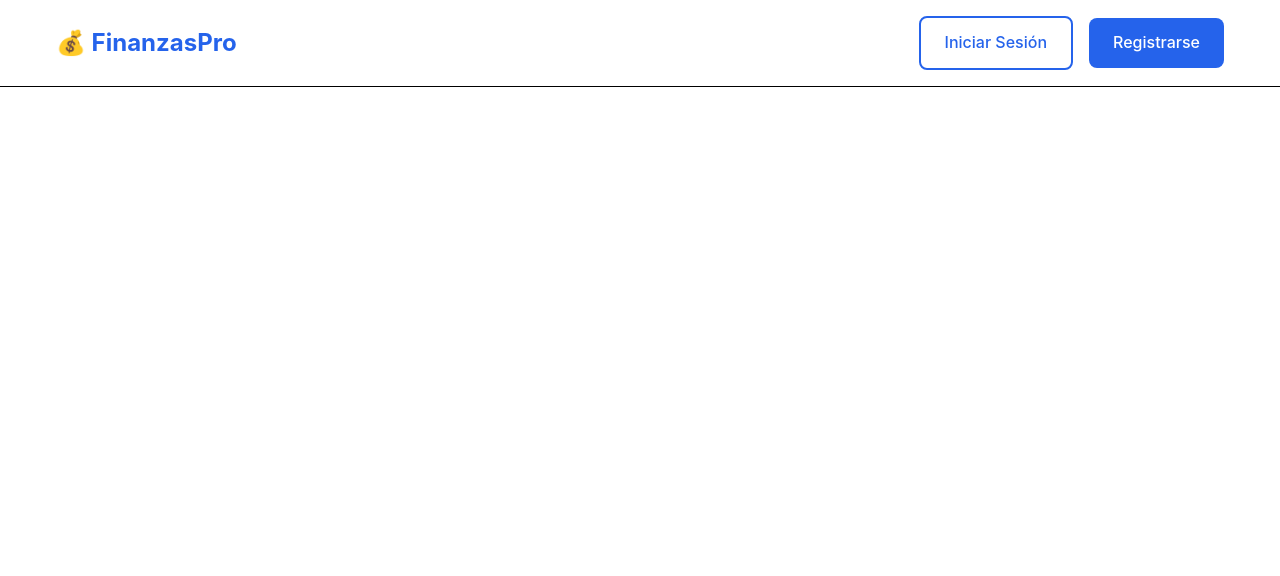
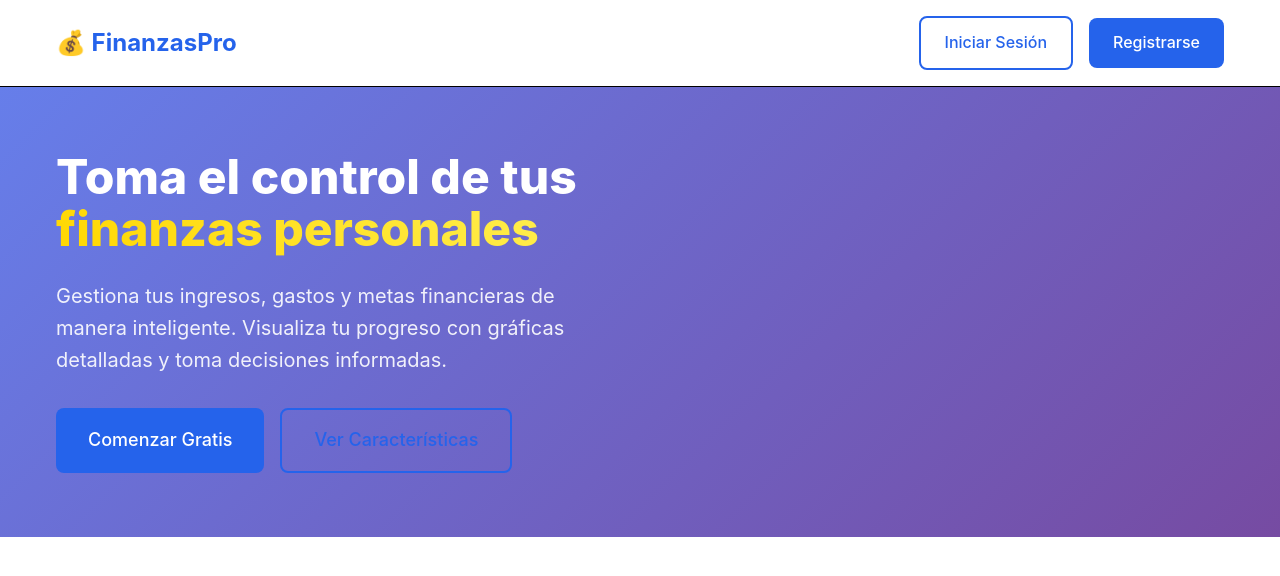
Before and after one commit to VieritaUwU/finanzas-pro, a Next.js app: page / in a window 1280 px wide. Shown: the top 576 px of the page. Built offline with nearby package versions, Linux system fonts and the light colour scheme.

Commit message:
feat(landing): add hero section with styled components and actions
- Add hero section with gradient background
- Include styled title with highlight effect and descriptive text
- Add buttons with large variant styling

```diff
--- a/src/app/global.scss
+++ b/src/app/global.scss
@@ -76,4 +76,9 @@ a {
       color: white;
     }
   }
+
+  &.btn-large {
+    padding: 1rem 2rem;
+    font-size: 1.125rem;
+  }
 }
--- a/src/app/landing.module.scss
+++ b/src/app/landing.module.scss
@@ -27,4 +27,46 @@
             }
         }
     }
+
+    .hero {
+        padding: 4rem 0;
+        background: linear-gradient(135deg, #667eea 0%, #764ba2 100%);
+        color: white;
+
+        .container {
+            display: grid;
+            grid-template-columns: 1fr 1fr;
+            gap: 3rem;
+            align-items: center;
+        }
+
+        .heroContent {
+            .heroTitle {
+                font-size: 3rem;
+                font-weight: 800;
+                line-height: 1.1;
+                margin-bottom: 1.5rem;
+
+                .highlight {
+                    background: linear-gradient(45deg, #ffd700, #ffed4e);
+                    -webkit-background-clip: text;
+                    -webkit-text-fill-color: transparent;
+                    background-clip: text;
+                }
+            }
+
+            .heroDescription {
+                font-size: 1.25rem;
+                line-height: 1.6;
+                margin-bottom: 2rem;
+                opacity: 0.9;
+            }
+
+            .heroActions {
+                display: flex;
+                gap: 1rem;
+                flex-wrap: wrap;
+            }
+        }
+    }
 }
--- a/src/app/page.tsx
+++ b/src/app/page.tsx
@@ -5,7 +5,7 @@ export default function Home() {
   return (
     <div className={theme.page}>
       <header className={theme.header}>
-        <div className="container">
+        <div className={'container'}>
           <div className={theme.nav}>
             <div className={theme.logo}>
               <h2>💰 FinanzasPro</h2>
@@ -21,6 +21,29 @@ export default function Home() {
           </div>
         </div>
       </header>
+
+      <section className={theme.hero}>
+        <div className={`container ${theme.container}`}>
+          <div className={theme.heroContent}>
+            <h1 className={theme.heroTitle}>
+              Toma el control de tus
+              <span className={theme.highlight}> finanzas personales</span>
+            </h1>
+            <p className={theme.heroDescription}>
+              Gestiona tus ingresos, gastos y metas financieras de manera inteligente.
+              Visualiza tu progreso con gráficas detalladas y toma decisiones informadas.
+            </p>
+            <div className={theme.heroActions}>
+              <Link href="/signup" className={`btn btn-primary btn-large`}>
+                Comenzar Gratis
+              </Link>
+              <Link href="#features" className={`btn btn-outline btn-large`}>
+                Ver Características
+              </Link>
+            </div>
+          </div>
+        </div>
+      </section>
     </div>
   );
 }
```
